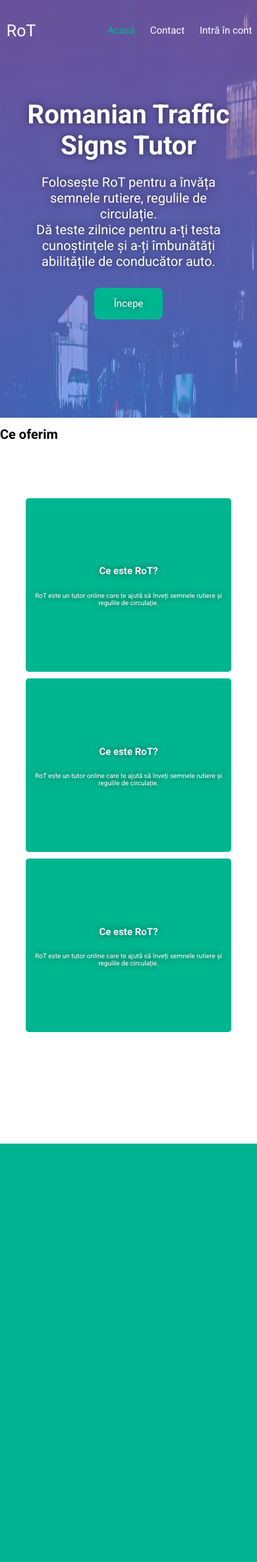
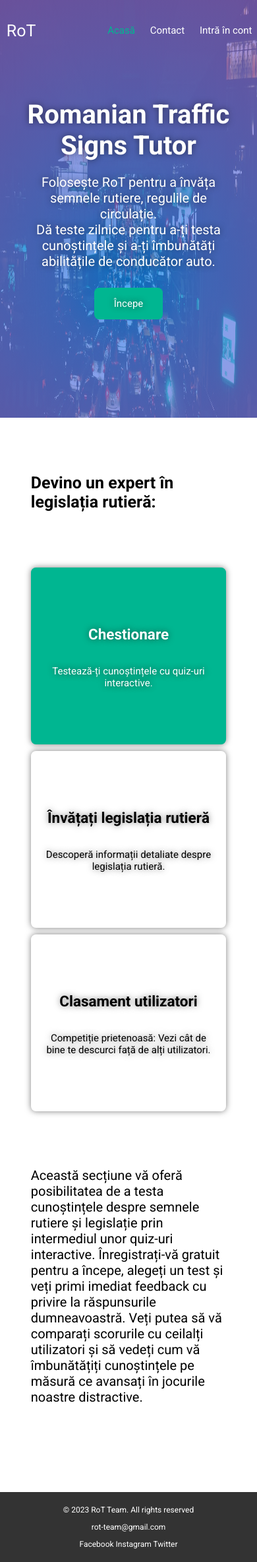
Before and after one commit to silviangulica/web-project-rot, a PHP site: page /homepage/homepage.html in a window 390 px wide. Shown: the whole page at 66% size. Before the commit the page ends 1733 px from the top, so only its background shows below. Run offline with PHP 8.4, Linux system fonts and the light colour scheme.

Commit message:
FEAT: Add blocks and footer

```diff
--- a/UI/homepage/homepage.css
+++ b/UI/homepage/homepage.css
@@ -131,21 +131,72 @@ body::-webkit-scrollbar-thumb {
   justify-content: space-between;
   align-items: center;
   margin-top: 10vh;
-  margin-bottom: 20vh;
   padding: 0 12vw;
   gap: 1em;
 }
-.info__content-1, .info__content-2, .info__content-3 {
-  background-color: #00b691;
+.info__content {
+  background-color: white;
+  box-shadow: 0 0 10px rgba(0, 0, 0, 0.5);
   display: flex;
   flex-direction: column;
   justify-content: center;
   align-items: center;
   border-radius: 0.5em;
+  padding: 0 2rem;
   height: calc(1em + 30vh);
   width: calc(1em + 30vw);
+  color: black;
+  text-shadow: 0 0 10px rgba(0, 0, 0, 0.5);
+  transition: all 0.2s ease-in-out;
+}
+.info__content--selected {
+  background-color: #00b691;
   color: white;
   text-shadow: 0 0 10px rgba(0, 0, 0, 0.5);
+  transition: all 0.2s ease-in-out;
+}
+.info__content:hover {
+  background-color: #00b691;
+  color: white;
+  text-shadow: 0 0 10px rgba(0, 0, 0, 0.5);
+  transition: all 0.2s ease-in-out;
+  cursor: pointer;
+}
+
+.main__titlu {
+  padding: 0 12vw;
+  font-size: 2.5rem;
+  margin-top: 10vh;
+  margin-bottom: 0;
+}
+.main .description {
+  padding: 0 12vw;
+  font-size: 2rem;
+  margin-top: 10vh;
+}
+.main .description__text {
+  margin-top: 0;
+}
+
+.footer {
+  background-color: #333;
+  color: #fff;
+  font-size: 1.2rem;
+  padding: 2rem;
+  display: flex;
+  justify-content: space-between;
+  align-items: center;
+  flex-direction: row;
+  flex-wrap: wrap;
+}
+.footer__social-link {
+  color: #fff;
+  text-decoration: none;
+  transition: all 0.2s ease-in-out;
+}
+.footer__social-link:hover {
+  color: #00b691;
+  transition: all 0.2s ease-in-out;
 }
 
 @media screen and (max-width: 786px) {
@@ -153,7 +204,8 @@ body::-webkit-scrollbar-thumb {
     font-size: 10px;
   }
   .header {
-    background-size: 100vw 200vh;
+    background-size: 100vw 100vh;
+    background-position: center 0;
   }
   .header .menu__logo {
     padding-left: 2.5vw;
@@ -163,10 +215,23 @@ body::-webkit-scrollbar-thumb {
   }
   .info {
     flex-direction: column;
-    padding: 0;
+    padding: 0 12vw;
     gap: 1em;
   }
-  .info__content-1, .info__content-2, .info__content-3 {
-    width: 80vw;
+  .info__content {
+    width: 76vw;
+    font-size: 1.5rem;
+    box-sizing: border-box;
+  }
+  .main__titlu {
+    margin-left: 0;
+  }
+  .footer {
+    flex-direction: column;
+    align-items: center;
+    gap: 1em;
+  }
+  .footer__social-link {
+    margin: 1em, 2em;
   }
 }/*# sourceMappingURL=homepage.css.map */
--- a/UI/homepage/homepage.html
+++ b/UI/homepage/homepage.html
@@ -41,34 +41,63 @@
         </div>
       </section>
     </header>
-    <main>
-      <h1 class="">Ce oferim</h1>
+    <main class="main">
+      <h1 class="main__titlu">Devino un expert în legislația rutieră:</h1>
       <section class="info">
-        <div class="info__content-1">
-          <h2 class="info__title-1">Ce este RoT?</h2>
-          <p class="info__description-1">
-            RoT este un tutor online care te ajută să înveți semnele rutiere și
-            regulile de circulație.
+        <div class="info__content info__content--selected">
+          <h2 class="info__title">Chestionare</h2>
+          <p class="info__description">
+            Testează-ți cunoștințele cu quiz-uri interactive.
           </p>
         </div>
 
-        <div class="info__content-2">
-          <h2 class="info__title-2">Ce este RoT?</h2>
-          <p class="info__description-2">
-            RoT este un tutor online care te ajută să înveți semnele rutiere și
-            regulile de circulație.
+        <div class="info__content">
+          <h2 class="info__title">Învățați legislația rutieră</h2>
+          <p class="info__description">
+            Descoperă informații detaliate despre legislația rutieră.
           </p>
         </div>
 
-        <div class="info__content-3">
-          <h2 class="info__title-3">Ce este RoT?</h2>
-          <p class="info__description-3">
-            RoT este un tutor online care te ajută să înveți semnele rutiere și
-            regulile de circulație.
+        <div class="info__content">
+          <h2 class="info__title">Clasament utilizatori</h2>
+          <p class="info__description">
+            Competiție prietenoasă: Vezi cât de bine te descurci față de alți
+            utilizatori.
           </p>
         </div>
       </section>
+
+      <section class="description">
+        <div class="description__item">
+          <p class="description__text">
+            Această secțiune vă oferă posibilitatea de a testa cunoștințele
+            despre semnele rutiere și legislație prin intermediul unor quiz-uri
+            interactive. Înregistrați-vă gratuit pentru a începe, alegeți un
+            test și veți primi imediat feedback cu privire la răspunsurile
+            dumneavoastră. Veți putea să vă comparați scorurile cu ceilalți
+            utilizatori și să vedeți cum vă îmbunătățiți cunoștințele pe măsură
+            ce avansați în jocurile noastre distractive.
+          </p>
+          <img class="description__image" src="" alt="" />
+        </div>
+        <div class="description__item">
+          <p class="description__text"></p>
+          <img class="description__image" src="" alt="" />
+        </div>
+        <div class="description__item">
+          <p class="description__text"></p>
+          <img class="description__image" src="" alt="" />
+        </div>
+      </section>
     </main>
-    <footer></footer>
+
+    <footer class="footer">
+      <div class="footer__copyright">© 2023 RoT Team. All rights reserved</div>
+      <div class="footer__email">rot-team@gmail.com</div>
+      <div class="footer__social">
+        <a href="" class="footer__social-link">Facebook</a>
+        <a href="" class="footer__social-link">Instagram</a>
+        <a href="" class="footer__social-link">Twitter</a>
+    </footer>
   </body>
 </html>
--- a/UI/homepage/homepage.js
+++ b/UI/homepage/homepage.js
@@ -9,3 +9,14 @@ function changeNavBarColor() {
 }
 
 window.addEventListener("scroll", changeNavBarColor);
+
+const infoContents = document.querySelectorAll(".info__content");
+
+infoContents.forEach((infoContent) => {
+  infoContent.addEventListener("click", () => {
+    infoContents.forEach((content) => {
+      content.classList.remove("info__content--selected");
+    });
+    infoContent.classList.add("info__content--selected");
+  });
+});
--- a/UI/homepage/homepage.scss
+++ b/UI/homepage/homepage.scss
@@ -158,31 +158,84 @@ body {
   align-items: center;
 
   margin-top: 10vh;
-  margin-bottom: 20vh;
   padding: 0 $margin-padding-1;
   gap: 1em;
-  &__content-1,
-  &__content-2,
-  &__content-3 {
-    background-color: $color-quaternary;
+  &__content {
+    background-color: white;
+    box-shadow: 0 0 10px rgba(0, 0, 0, 0.5);
     display: flex;
     flex-direction: column;
     justify-content: center;
     align-items: center;
     border-radius: 0.5em;
+    padding: 0 2rem;
     height: calc(1em + 30vh);
     width: calc(1em + 30vw);
-    color: white;
+    color: black;
     text-shadow: 0 0 10px rgba(0, 0, 0, 0.5);
+    transition: all 0.2s ease-in-out;
+    &--selected {
+      background-color: $color-quaternary;
+      color: white;
+      text-shadow: 0 0 10px rgba(0, 0, 0, 0.5);
+      transition: all 0.2s ease-in-out;
+    }
+    &:hover {
+      background-color: $color-quaternary;
+      color: white;
+      text-shadow: 0 0 10px rgba(0, 0, 0, 0.5);
+      transition: all 0.2s ease-in-out;
+      cursor: pointer;
+    }
   }
 }
 
+.main {
+  &__titlu {
+    padding: 0 $margin-padding-1;
+    font-size: 2.5rem;
+    margin-top: 10vh;
+    margin-bottom: 0;
+  }
+
+  .description {
+    padding: 0 $margin-padding-1;
+    font-size: 2rem;
+    margin-top: 10vh;
+    &__text {
+      margin-top: 0;
+    }
+  }
+}
+.footer {
+  background-color: #333;
+  color: #fff;
+  font-size: 1.2rem;
+  padding: 2rem;
+  display: flex;
+  justify-content: space-between;
+  align-items: center;
+  flex-direction: row;
+  flex-wrap: wrap;
+  &__social-link {
+    color: #fff;
+    text-decoration: none;
+    &:hover {
+      color: $color-quaternary;
+      transition: all 0.2s ease-in-out;
+    }
+    transition: all 0.2s ease-in-out;
+  }
+}
+
+//->media queries
 @media screen and (max-width: 786px) {
   html {
     font-size: 10px;
   }
   .header {
-    background-size: 100vw 200vh;
+    background-size: 100vw 100vh;
+    background-position: center 0;
     .menu {
       &__logo {
         padding-left: $margin-padding-2;
@@ -198,12 +251,27 @@ body {
   }
   .info {
     flex-direction: column;
-    padding: 0;
+    padding: 0 $margin-padding-1;
     gap: 1em;
-    &__content-1,
-    &__content-2,
-    &__content-3 {
-      width: 80vw;
+    &__content {
+      width: 76vw;
+      font-size: 1.5rem;
+      box-sizing: border-box;
+    }
+  }
+
+  .main {
+    &__titlu {
+      margin-left: 0;
+    }
+  }
+
+  .footer {
+    flex-direction: column;
+    align-items: center;
+    gap: 1em;
+    &__social-link {
+      margin: 1em, 2em;
     }
   }
 }
```
Also changed, not shown: 1 other file.
